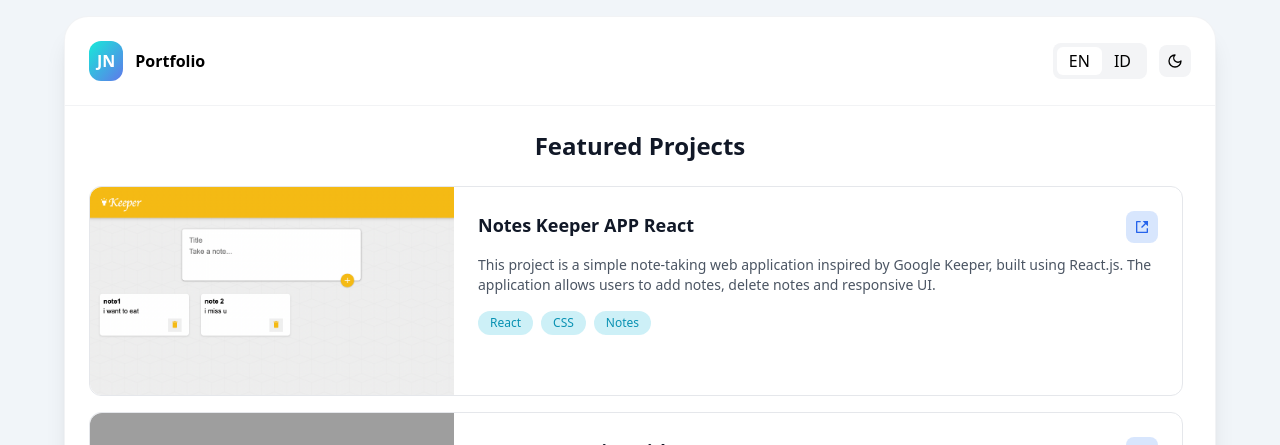
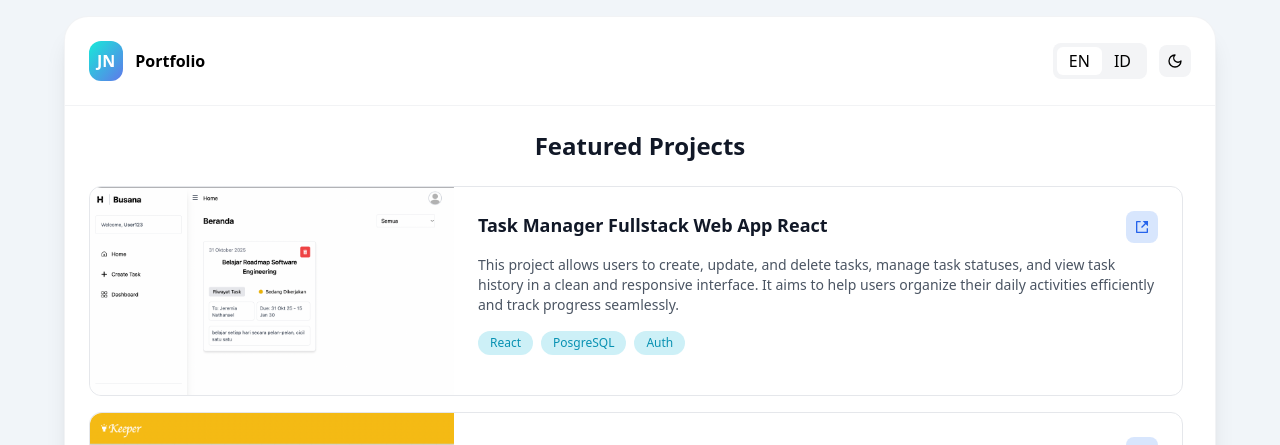
Before and after one commit to jereminathanael/jereminathanael.github.io, a React (Vite) app: page /#/projects in a window 1280 px wide. Shown: the top 445 px of the page. Built offline with nearby package versions, Linux system fonts and the light colour scheme; grey boxes are pictures that could not be loaded.

Commit message:
menambah project baru di section projects

```diff
--- a/src/pages/Projects.jsx
+++ b/src/pages/Projects.jsx
@@ -6,6 +6,17 @@ const Projects = (props) => {
       <div className="space-y-4 md:space-y-6">
         <h2 className="text-xl md:text-2xl font-bold text-gray-900 dark:text-white text-center">{props.language === "EN" ? "Featured Projects" : "Proyek Unggulan"}</h2>
         <div className="grid gap-3 md:gap-4 max-h-[400px] md:max-h-[500px] overflow-y-auto scrollbar-hide pr-2">
+          <MyProject
+            img={"/assets/taskManagerProject.png"}
+            title={"Task Manager Fullstack Web App React"}
+            linkProject={"https://github.com/jereminathanael/Task-Manager"}
+            description={`${
+              props.language === "EN"
+                ? "This project allows users to create, update, and delete tasks, manage task statuses, and view task history in a clean and responsive interface. It aims to help users organize their daily activities efficiently and track progress seamlessly."
+                : "Proyek ini memungkinkan pengguna untuk membuat, memperbarui, dan menghapus tugas, mengatur status tugas, serta melihat riwayat tugas melalui antarmuka yang bersih dan responsif. Tujuannya adalah membantu pengguna mengatur aktivitas harian dengan efisien dan memantau progres secara mudah."
+            }`}
+            techs={["React", "PosgreSQL", "Auth"]}
+          />
           <MyProject
             img={"/assets/keeper-reactJs.png"}
             title={"Notes Keeper APP React"}
```
Also changed, not shown: public/assets/taskManagerProject.png (added).
